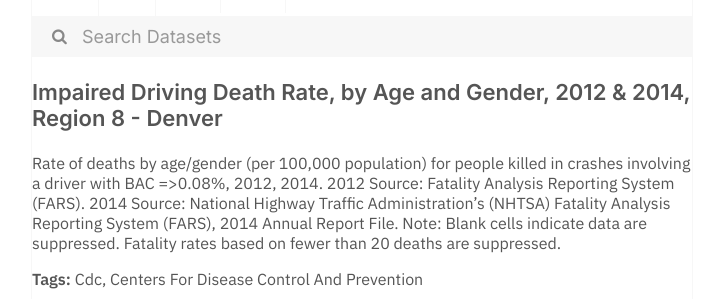
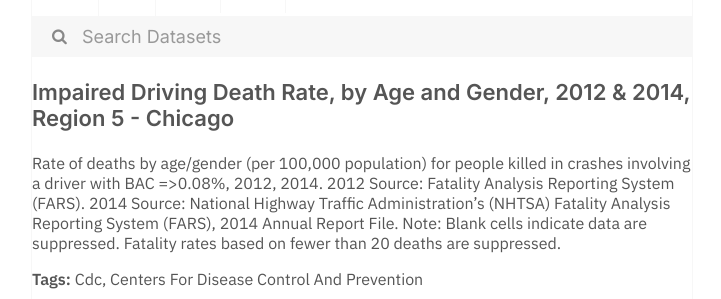
Before and after one commit to dayda-entities/us-department-of-health-and-human-services, a Jekyll site: the page built from _posts/2020-11-10-impaired-driving-death-rate-by.md, in a window 1280 px wide. Shown: the part 288-587 px from the top of the page, without its empty margins (278-999 px from the left). Built offline with Jekyll 4.4.1, drawn with Linux system fonts in a browser that asks for light colours.

```diff
--- a/_posts/2020-11-10-impaired-driving-death-rate-by.md
+++ b/_posts/2020-11-10-impaired-driving-death-rate-by.md
@@ -1,15 +1,17 @@
 ---
-title: 'Impaired Driving Death Rate, by Age and Gender, 2012 & 2014, Region 8 - Denver'
-created: '2020-11-10T16:17:43.799854'
-modified: '2021-04-17T03:02:56.175371'
+title: >-
+  Impaired Driving Death Rate, by Age and Gender, 2012 & 2014, Region 5 -
+  Chicago
+created: '2020-11-10T16:18:37.435862'
+modified: '2021-04-25T15:02:56.019936'
 state: active
 type: dataset
 tags:
   - Cdc
   - Centers For Disease Control And Prevention
 groups: []
-csv_url: 'https://data.cdc.gov/api/views/3bjr-fr6m/rows.csv?accessType=DOWNLOAD'
-json_url: 'https://data.cdc.gov/api/views/3bjr-fr6m/rows.json?accessType=DOWNLOAD'
+csv_url: 'https://data.cdc.gov/api/views/68ej-h5ze/rows.csv?accessType=DOWNLOAD'
+json_url: 'https://data.cdc.gov/api/views/68ej-h5ze/rows.json?accessType=DOWNLOAD'
 layout: post
 
 ---
```
